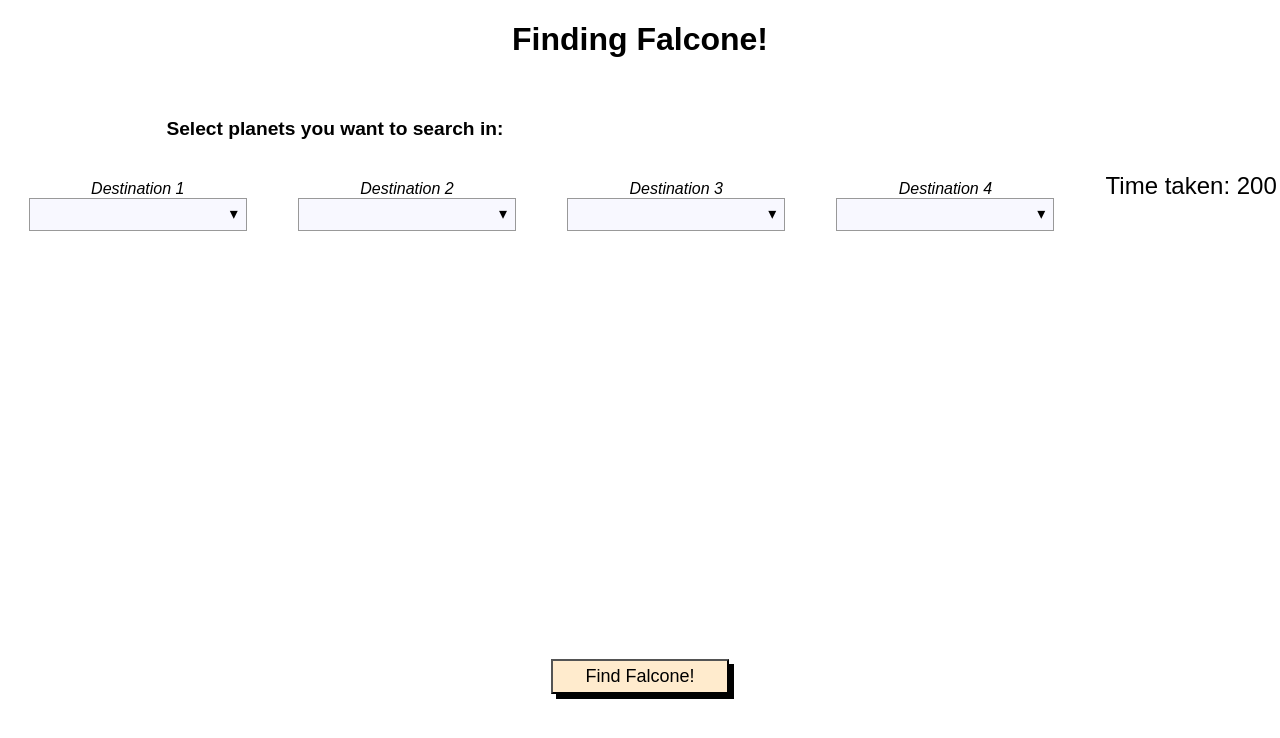
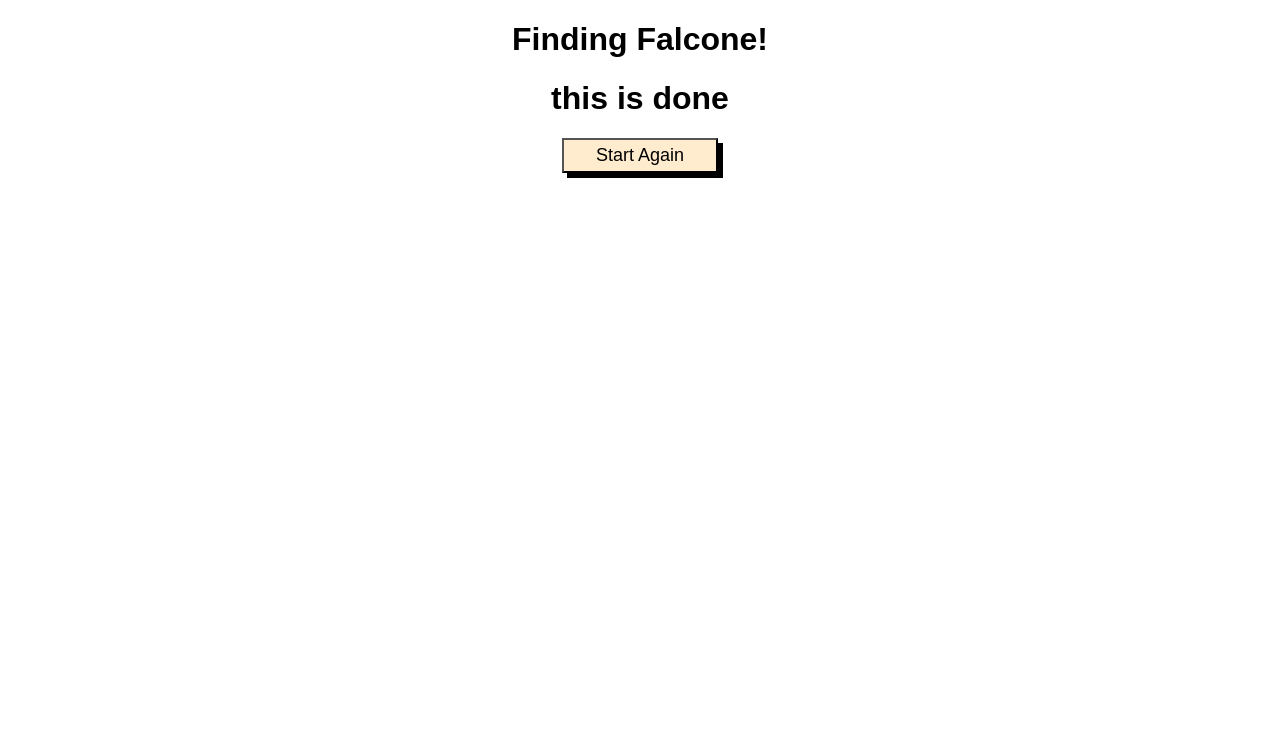
Before and after one commit to ShubhamAgarwal1616/geek-trust, a React (Create React App) app in the folder finding-falcon/: page / in a window 1280 px wide. Both pictures are taken after a click on the button "Find Falcone!". Shown: the top 738 px of the page. Built offline with nearby package versions, Linux system fonts and the light colour scheme.

Commit message:
Refactor UI for transition between pages

```diff
--- a/finding-falcon/src/App.js
+++ b/finding-falcon/src/App.js
@@ -1,11 +1,11 @@
 import React from 'react';
 import './App.css';
-import Falcon from './components/home.js'
+import Home from './components/home.js'
 
 function App() {
   return (
     <div className="App">
-      <Falcon/>
+      <Home/>
     </div>
   );
 }
--- a/finding-falcon/src/components/home.js
+++ b/finding-falcon/src/components/home.js
@@ -1,10 +1,9 @@
-import React from "react";
-import Autocomplete from "./autocomplete";
-import "../css/home.css"
-import { TotalDestinations } from "../constants/constants.js"
-import VehicleOptions from "./vehicleOption"
+import React from 'react'
+import Falcon from './selection'
+import '../css/home.css'
+import Result from './result.js'
 
-export default class Falcon extends React.Component {
+export default class Home extends React.Component {
     state = {
         planetNames: [
             "Alligator",
@@ -18,96 +17,34 @@ export default class Falcon extends React.Component {
             "Tail",
             "Wetlands"
         ],
-        filteredPlanets: [
-            "Alligator",
-            "Bask",
-            "Crocodilian",
-            "Death Roll",
-            "Eggs",
-            "Jaws",
-            "Reptile",
-            "Solitary",
-            "Tail",
-            "Wetlands"
-        ],
-        selectedPlanets: Array(TotalDestinations).fill(""),
-        selectedVehicles: Array(TotalDestinations).fill(""),
-        vehicles: [{ name: "car1", total_no: 2 }, { name: "car2", total_no: 1 }, { name: "car3", total_no: 1 }, { name: "car4", total_no: 2 }]
+        vehicles: [{ name: "car1", total_no: 2 }, { name: "car2", total_no: 1 }, { name: "car3", total_no: 1 }, { name: "car4", total_no: 2 }],
+        submission: false,
     }
 
-    addSelection = (selection, count) => {
-        let selectedPlanets = this.state.selectedPlanets.slice();
-        selectedPlanets[count] = selection;
-        const filteredPlanets = this.state.planetNames.filter(planet => !selectedPlanets.includes(planet));
-        this.setState({ filteredPlanets, selectedPlanets });
-    }
-
-    increasePreviousSelectedVehicleCount = (vehicles, selectedVehicles, destinationIndex) => {
-        let previousSelectedVehicleIndex = vehicles.findIndex((vehicle) => vehicle["name"] === selectedVehicles[destinationIndex]["name"]);
-        if (previousSelectedVehicleIndex !== -1)
-            vehicles[previousSelectedVehicleIndex]["total_no"] += 1;
-    }
-
-    decreaseSelectedVehicleCount = (event, vehicles, selectedVehicles, destinationIndex, vehicleIndex) => {
-        let [selectedVehicle] = vehicles.filter((vehicle) => vehicle["name"] === event.currentTarget.value);
-        selectedVehicle["total_no"] -= 1;
-        vehicles[vehicleIndex] = selectedVehicle
-        selectedVehicles[destinationIndex] = selectedVehicle
-    }
-
-    onClick = (event, vehicleIndex, destinationCount) => {
-        let vehicles = this.state.vehicles.slice();
-        let selectedVehicles = this.state.selectedVehicles.slice();
-        this.increasePreviousSelectedVehicleCount(vehicles, selectedVehicles, destinationCount)
-        this.decreaseSelectedVehicleCount(event, vehicles, selectedVehicles, destinationCount, vehicleIndex)
-        this.setState({ vehicles, selectedVehicles })
+    onSubmit = () => {
+        this.setState({ submission: !this.state.submission })
     }
 
     render() {
-        let planetDropdowns = [...Array(TotalDestinations).keys()].map((count) => {
-            let vehicleOptions
-            if (this.state.planetNames.includes(this.state.selectedPlanets[count])) {
-                vehicleOptions = this.state.vehicles.map((vehicle, index) => {
-                    return (
-                        <VehicleOptions key={index}
-                            value={vehicle["name"]}
-                            name={"vehicle" + count}
-                            vehicleCount={vehicle["total_no"]}
-                            onClick={(event) => this.onClick(event, index, count)}
-                            disabled={vehicle["total_no"] === 0} />
-                    )
-                })
-            }
-            return (
-                <div className='partition' key={count}>
-                    <Autocomplete
-                        suggestions={this.state.filteredPlanets} titleName={"Destination " + (count + 1)}
-                        addSelection={(selection) => { this.addSelection(selection, count) }}
-                        destinationIndex={count}
-                        selectedPlanets={this.state.selectedPlanets}
-                        planets={this.state.planetNames}
-                    />
-                    <div className='vehicle-options'>
-                        {vehicleOptions}
-                    </div>
-                </div>
-            );
-        })
-
+        let component
+        let submitButtonText
+        if (this.state.submission) {
+            submitButtonText = "Start Again";
+            component = <Result />
+        }
+        else {
+            submitButtonText = "Find Falcone!";
+            component = <Falcon planetNames={this.state.planetNames}
+                vehicles={this.state.vehicles}/>
+        }
         return (
             <div>
                 <h1>Finding Falcone!</h1>
-                <p className='dropdown-title'>Select planets you want to search in:</p>
-                <div className='select'>
-                    {planetDropdowns}
-                    <div className='time-partition'>
-                        <span className='test'>Time taken: 200</span>
-                    </div>
-                </div>
+                {component}
                 <div>
-                    <button className='submit'>Find Falcone!</button>
+                    <button className='submit' onClick={this.onSubmit}>{submitButtonText}</button>
                 </div>
             </div>
-        );
+        )
     }
 }
--- /dev/null
+++ b/finding-falcon/src/components/result.js
@@ -0,0 +1,9 @@
+import React from 'react'
+
+export default function Result(props) {
+    return (
+        <div>
+            <h1> this is done </h1>
+        </div>
+    );
+}
--- /dev/null
+++ b/finding-falcon/src/components/selection.js
@@ -0,0 +1,89 @@
+import React from "react";
+import Autocomplete from "./autocomplete";
+import "../css/selection.css"
+import { TotalDestinations } from "../constants/constants.js"
+import VehicleOptions from "./vehicleOption"
+
+export default class Falcon extends React.Component {
+    state = {
+        filteredPlanets: [],
+        selectedPlanets: Array(TotalDestinations).fill(""),
+        selectedVehicles: Array(TotalDestinations).fill(""),
+    }
+
+    addSelection = (selection, count) => {
+        let selectedPlanets = this.state.selectedPlanets.slice();
+        selectedPlanets[count] = selection;
+        const filteredPlanets = this.props.planetNames.filter(planet => !selectedPlanets.includes(planet));
+        this.setState({ filteredPlanets, selectedPlanets });
+    }
+
+    increasePreviousSelectedVehicleCount = (vehicles, selectedVehicles, destinationIndex) => {
+        let previousSelectedVehicleIndex = vehicles.findIndex((vehicle) => vehicle["name"] === selectedVehicles[destinationIndex]);
+        if (previousSelectedVehicleIndex !== -1)
+            vehicles[previousSelectedVehicleIndex]["total_no"] += 1;
+    }
+
+    decreaseSelectedVehicleCount = (event, vehicles, selectedVehicles, destinationIndex, vehicleIndex) => {
+        let [selectedVehicle] = vehicles.filter((vehicle) => vehicle["name"] === event.currentTarget.value);
+        selectedVehicle["total_no"] -= 1;
+        vehicles[vehicleIndex] = selectedVehicle
+        selectedVehicles[destinationIndex] = selectedVehicle["name"]
+    }
+
+    onClick = (event, vehicleIndex, destinationCount) => {
+        let vehicles = this.props.vehicles.slice();
+        let selectedVehicles = this.state.selectedVehicles.slice();
+        this.increasePreviousSelectedVehicleCount(vehicles, selectedVehicles, destinationCount)
+        this.decreaseSelectedVehicleCount(event, vehicles, selectedVehicles, destinationCount, vehicleIndex)
+        this.setState({ vehicles, selectedVehicles })
+    }
+
+    componentDidMount() {
+        this.setState({filteredPlanets: this.props.planetNames})
+    }
+
+    render() {
+        let planetDropdowns = [...Array(TotalDestinations).keys()].map((count) => {
+            let vehicleOptions
+            if (this.props.planetNames.includes(this.state.selectedPlanets[count])) {
+                vehicleOptions = this.props.vehicles.map((vehicle, index) => {
+                    return (
+                        <VehicleOptions key={index}
+                            value={vehicle["name"]}
+                            name={"vehicle" + count}
+                            vehicleCount={vehicle["total_no"]}
+                            onClick={(event) => this.onClick(event, index, count)}
+                            disabled={vehicle["total_no"] === 0} />
+                    )
+                })
+            }
+            return (
+                <div className='partition' key={count}>
+                    <Autocomplete
+                        suggestions={this.state.filteredPlanets} titleName={"Destination " + (count + 1)}
+                        addSelection={(selection) => { this.addSelection(selection, count) }}
+                        destinationIndex={count}
+                        selectedPlanets={this.state.selectedPlanets}
+                        planets={this.props.planetNames}
+                    />
+                    <div className='vehicle-options'>
+                        {vehicleOptions}
+                    </div>
+                </div>
+            );
+        })
+
+        return (
+            <div>
+                <p className='dropdown-title'>Select planets you want to search in:</p>
+                <div className='select'>
+                    {planetDropdowns}
+                    <div className='time-partition'>
+                        <span className='test'>Time taken: 200</span>
+                    </div>
+                </div>
+            </div>
+        );
+    }
+}
--- a/finding-falcon/src/css/home.css
+++ b/finding-falcon/src/css/home.css
@@ -1,37 +1,3 @@
-.partition {
-    max-width: 16%;
-    padding-left: 2%;
-    padding-right: 2%;
-    display: inline-table;
-    align-items: center;
-}
-
-.dropdown-title {
-    padding-top: 3%;
-    font-weight: bolder;
-    font-size: larger;
-    text-align: left;
-    font-family: sans-serif;
-    padding-left: 13%;
-}
-
-.time-partition {
-    font-size: x-large;
-    font-family: sans-serif;
-    margin-top: 1%;
-    padding-left: 2%;
-    display: inline-table;
-    max-height: 4%
-}
-
-.vehicle-options {
-    margin-top: 20%;
-}
-
-.select {
-    height: 500px
-}
-
 .submit {
     padding: 5px 32px;
     box-shadow: 5px 5px black;
--- /dev/null
+++ b/finding-falcon/src/css/selection.css
@@ -0,0 +1,40 @@
+.partition {
+    max-width: 16%;
+    padding-left: 2%;
+    padding-right: 2%;
+    display: inline-table;
+    align-items: center;
+}
+
+.dropdown-title {
+    padding-top: 3%;
+    font-weight: bolder;
+    font-size: larger;
+    text-align: left;
+    font-family: sans-serif;
+    padding-left: 13%;
+}
+
+.time-partition {
+    font-size: x-large;
+    font-family: sans-serif;
+    margin-top: 1%;
+    padding-left: 2%;
+    display: inline-table;
+    max-height: 4%
+}
+
+.vehicle-options {
+    margin-top: 20%;
+}
+
+.select {
+    height: 500px
+}
+
+.submit {
+    padding: 5px 32px;
+    box-shadow: 5px 5px black;
+    font-size: large;
+    background-color: blanchedalmond;
+}
```
